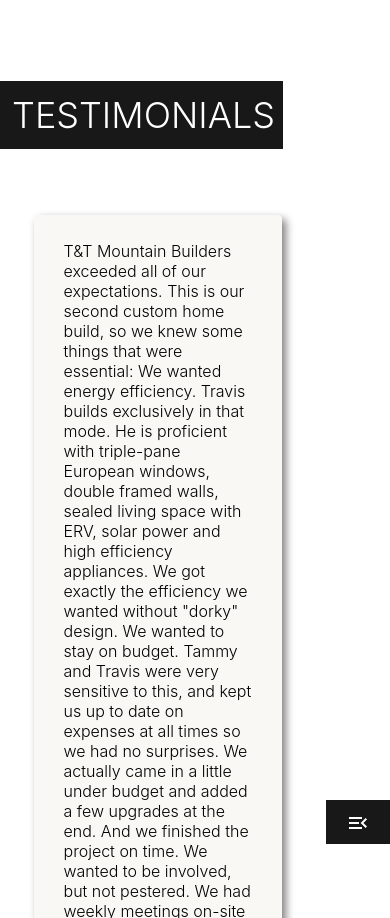
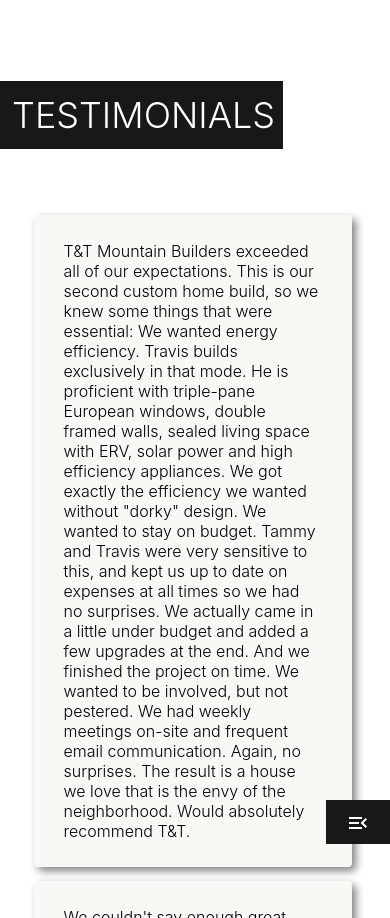
Before and after one commit to grizzCode/builder, a React (Create React App) app: page /testimonials in a window 390 px wide. Built offline with nearby package versions, Linux system fonts and the light colour scheme.

Commit message:
Testimonials page responsive

```diff
--- a/src/components/Testimonials.js
+++ b/src/components/Testimonials.js
@@ -85,6 +85,10 @@ const LeftDiv = styled.div`
   margin: 4%;
   margin-left: 4%;
   border-radius: 4px;
+  @media (max-width: 760px) {
+    width: 85%;
+    position: inline;
+  }
 `
 
 const RightDiv = styled.div`
@@ -97,4 +101,8 @@ const RightDiv = styled.div`
     background-color: #F9F8F4;
     color: black;
     border-radius: 4px;
+    @media (max-width: 760px) {
+      width: 85%;
+      left: 0%
+    }
 `
```
